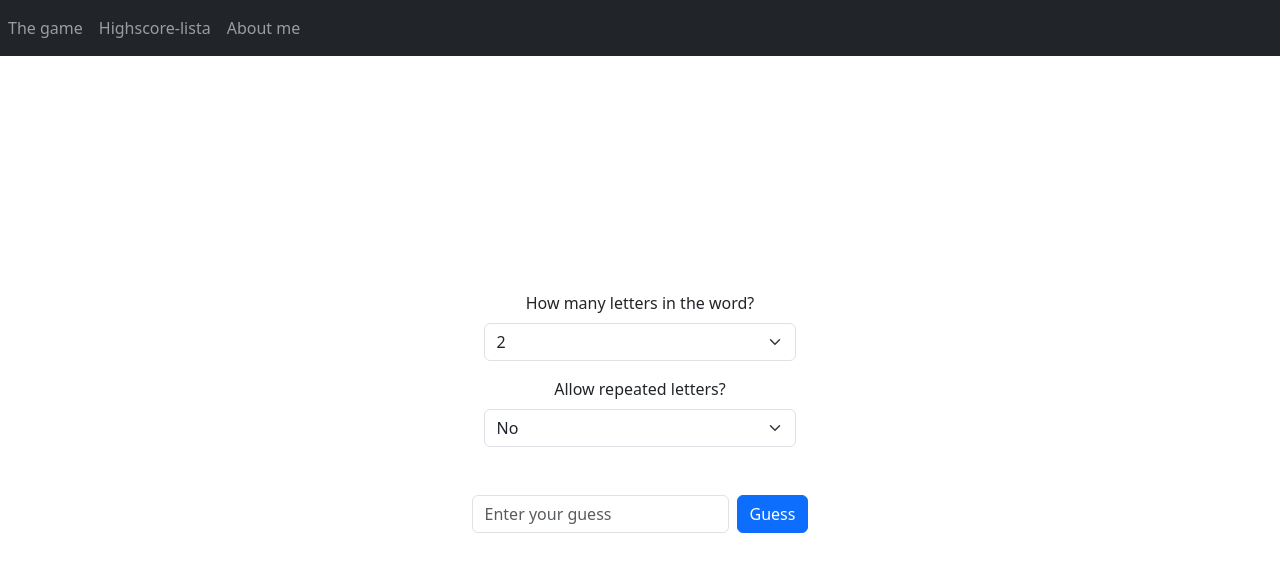
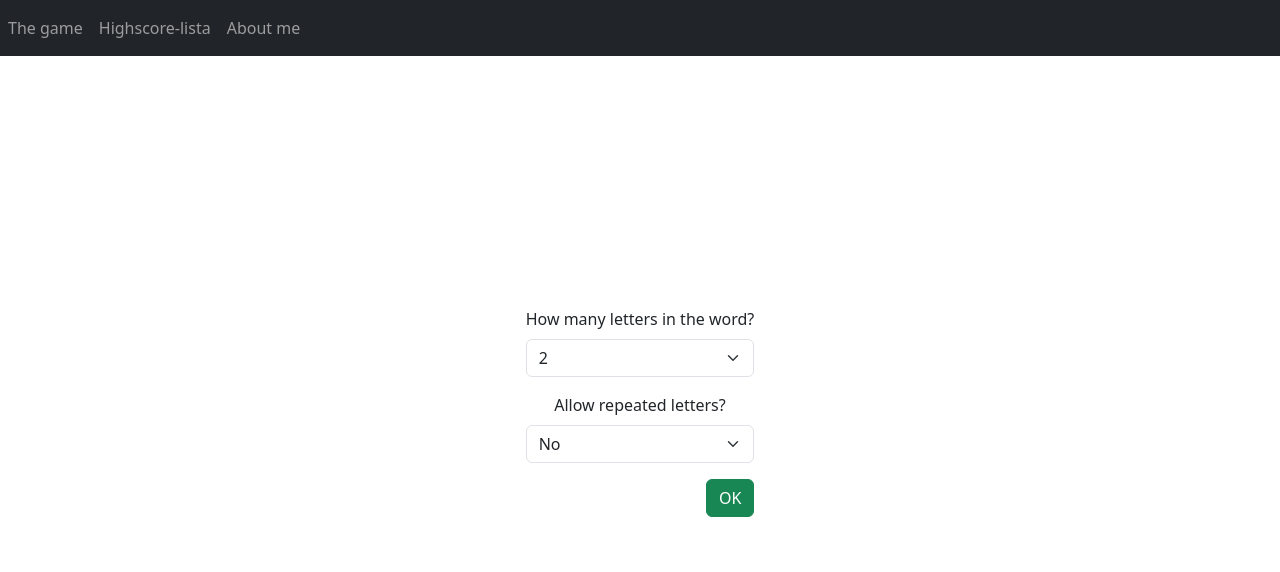
Before and after one commit to jan-elia-24/Wordle, a React (Vite) app in the folder Frontend/: page / in a window 1280 px wide. Shown: the top 572 px of the page. Built offline with nearby package versions, Linux system fonts and the light colour scheme.

Commit message:
changed the logic so the inputs shows after choosing the options

```diff
--- a/Frontend/src/App.jsx
+++ b/Frontend/src/App.jsx
@@ -1,14 +1,32 @@
-import './App.css'
-import { Header } from './components/header'
+import { useState } from 'react';
+import './App.css';
+import { Header } from './components/header';
 import { GameOptions } from './components/gameOptions';
-import { GuessedWord } from './components/guessedWord'
+import { GuessedWord } from './components/guessedWord';
 
 function App() {
+  const [optionsConfirmed, setOptionsConfirmed] = useState(false);
+  const [gameOptions, setGameOptions] = useState({ wordLength: 2, allowRepeats: false });
+
+  const handleOptionsChange = (options) => {
+    setGameOptions(options);
+    setOptionsConfirmed(true);
+  };
+
+  const handleGuess = (guess) => {
+    console.log("User guessed:", guess);
+    // logik för att kontrollera orden
+  };
+
   return (
     <>
       <Header />
-      <GameOptions />
-      <GuessedWord />
+      {!optionsConfirmed && (
+        <GameOptions onOptionsChange={handleOptionsChange} />
+      )}
+      {optionsConfirmed && (
+        <GuessedWord onGuess={handleGuess} />
+      )}
     </>
   );
 }
--- a/Frontend/src/components/gameOptions.jsx
+++ b/Frontend/src/components/gameOptions.jsx
@@ -5,16 +5,8 @@ export function GameOptions({ onOptionsChange }) {
   const [wordLength, setWordLength] = useState(2);
   const [allowRepeats, setAllowRepeats] = useState(false);
 
-  const handleWordLengthChange = (e) => {
-    const value = parseInt(e.target.value);
-    setWordLength(value);
-    onOptionsChange?.({ wordLength: value, allowRepeats });
-  };
-
-  const handleAllowRepeatsChange = (e) => {
-    const value = e.target.value === 'true';
-    setAllowRepeats(value);
-    onOptionsChange?.({ wordLength, allowRepeats: value });
+  const handleConfirm = () => {
+    onOptionsChange?.({ wordLength, allowRepeats });
   };
 
   return (
@@ -24,16 +16,11 @@ export function GameOptions({ onOptionsChange }) {
         <select
           className="form-select"
           value={wordLength}
-          onChange={handleWordLengthChange}
+          onChange={(e) => setWordLength(parseInt(e.target.value))}
         >
-          <option value={2}>2</option>
-          <option value={3}>3</option>
-          <option value={4}>4</option>
-          <option value={5}>5</option>
-          <option value={6}>6</option>
-          <option value={7}>7</option>
-          <option value={8}>8</option>
-          <option value={9}>9</option>
+          {[2, 3, 4, 5, 6, 7, 8, 9].map((num) => (
+            <option key={num} value={num}>{num}</option>
+          ))}
         </select>
       </div>
 
@@ -42,12 +29,18 @@ export function GameOptions({ onOptionsChange }) {
         <select
           className="form-select"
           value={allowRepeats}
-          onChange={handleAllowRepeatsChange}
+          onChange={(e) => setAllowRepeats(e.target.value === 'true')}
         >
           <option value="false">No</option>
           <option value="true">Yes</option>
         </select>
       </div>
+
+      <div className="text-end">
+        <button className="btn btn-success" onClick={handleConfirm}>
+          OK
+        </button>
+      </div>
     </div>
   );
 }
```
Also changed, not shown: Frontend/src/components/guessedWord.jsx (indentation only).
